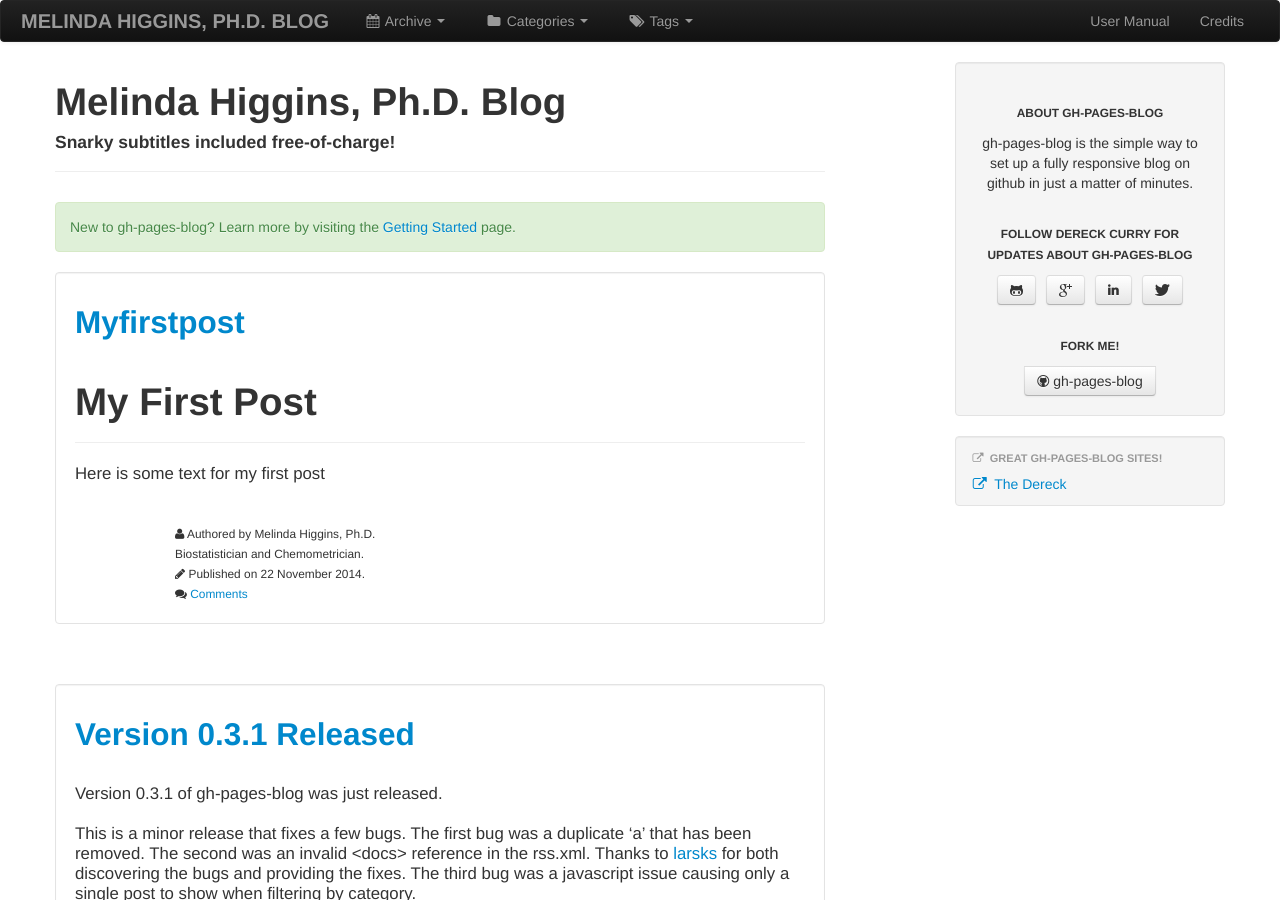
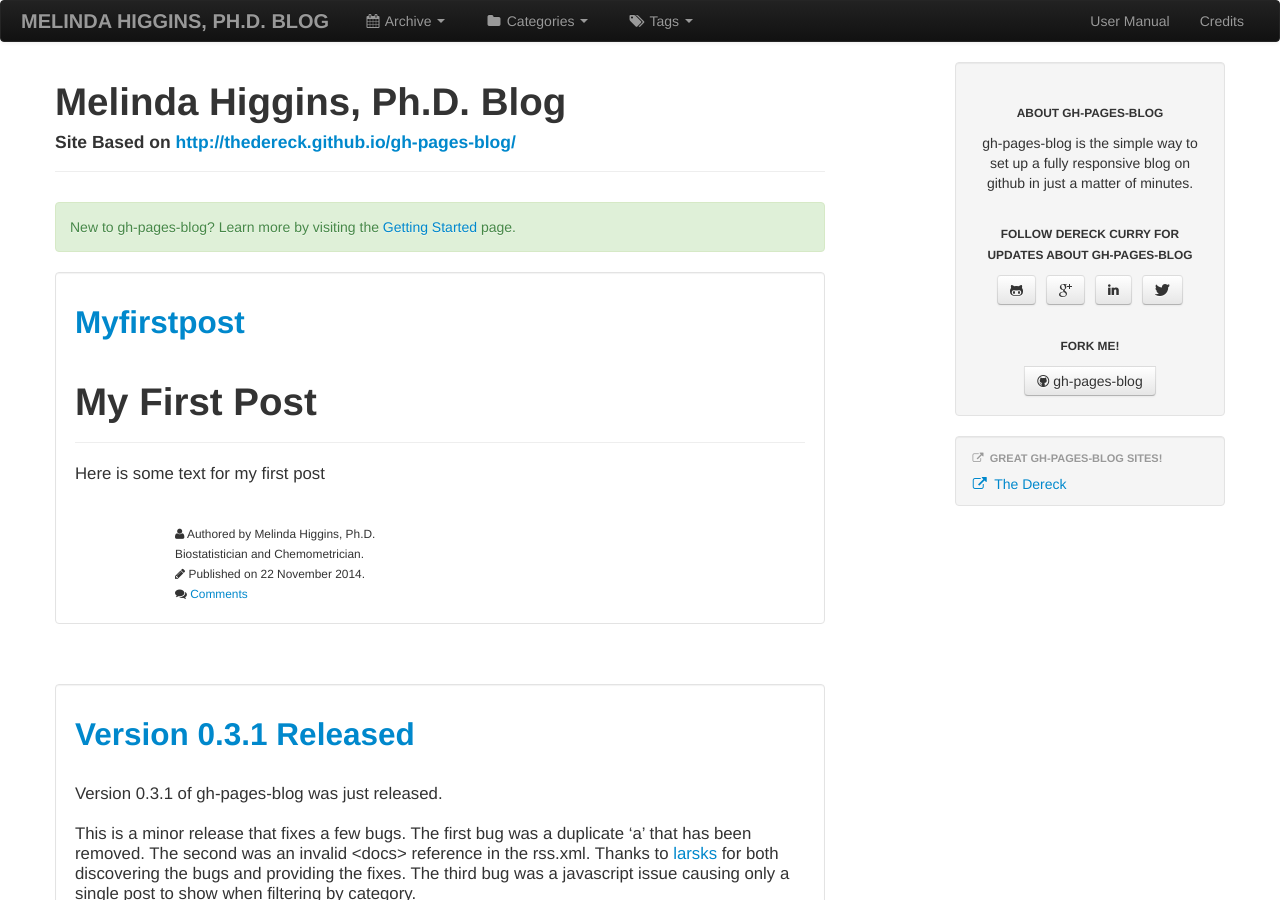
Before and after one commit to melindahiggins2000/blog, a Jekyll site: the page built from index.html, in a window 1280 px wide and 900 px high. Built offline with Jekyll 4.4.1, drawn with Linux system fonts in a browser that asks for light colours; the list of posts is cut into pages by our own code; comment, search, counter and statistics services are not loaded.

Commit message:
Update index.html

```diff
--- a/index.html
+++ b/index.html
@@ -1,7 +1,7 @@
 ---
 layout : page
 exclude : true
-subtitle : Snarky subtitles included free-of-charge!
+subtitle : Site Based on <a href=http://thedereck.github.io/gh-pages-blog/> http://thedereck.github.io/gh-pages-blog/ </a>
 notice : New to gh-pages-blog? Learn more by visiting the <a href="http://thedereck.github.io/gh-pages-blog/user-manual/getting-started.html">Getting Started</a> page.
 ---
 
```
